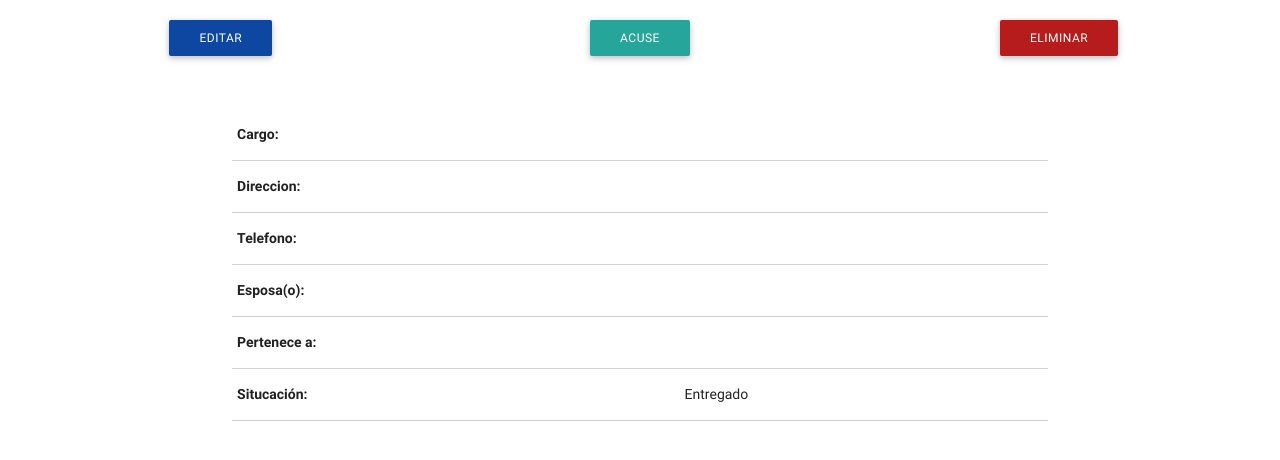
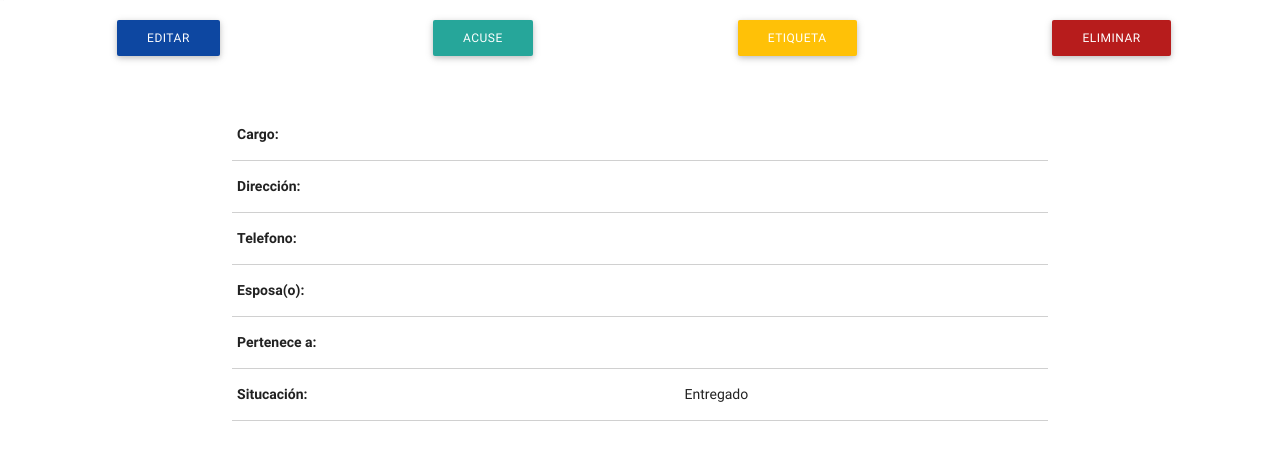
Before and after one commit to IngSisJoseEduardo/Directorio, a Django app: template directorio/templates/detalle_dir.html in a window 1280 px wide. Shown: the part 64-524 px from the top of the page. Run offline with Django 3.2, Linux system fonts and the light colour scheme; the template is opened without the code that fills it, so the values that code supplies are empty.

Commit message:
correcciones y fin de etiquetas

```diff
--- a/directorio/templates/detalle_dir.html
+++ b/directorio/templates/detalle_dir.html
@@ -6,15 +6,18 @@
 <div class="row">
     <div class="col m12" style="text-align:center; font-size: 12px;">
         <div class="row" style="margin-top: 20px;">
-            <div class="col m4">
+            <div class="col m3">
                 <a href='{% url "directorio:edit_dir" persona.id %}' class="btn blue darken-4">Editar</a>
             </div>
             {% if persona.status != "1" %}
-            <div class="col m4">
+            <div class="col m3">
                 <a href='{% url "directorio:doc" persona.id%}' class="btn ">Acuse</a>
             </div>
+            <div class="col m3">
+                <a href='{% url "directorio:una_etiqueta" persona.id %}' class="btn amber">Etiqueta</a>
+            </div>
             {% endif %}
-            <div class="col m4">
+            <div class="col m3">
                 <a href='{% url "directorio:confirm_dir" persona.id%}' class="btn red darken-4">Eliminar</a>
             </div>
         </div>
@@ -33,7 +36,7 @@
                             <th>Cargo:</th><td>{{persona.cargo | linebreaks}}</td>
                         </tr>
                         <tr>
-                            <th>Direccion:</th><td>{{persona.direccion |linebreaks}}</td>
+                            <th>Dirección:</th><td>{{persona.direccion |linebreaks}}</td>
                         </tr>
                         <tr>
                             <th>Telefono:</th><td>{{persona.telefono}}</td>
--- a/directorio/templates/editar_acuse.html
+++ b/directorio/templates/editar_acuse.html
@@ -25,14 +25,14 @@
                     </div>
                 {% endifequal %}
             {% endifequal %}
-            <div class="row">
+            <!--<div class="row">
                 <div class="col m12">
                     <h6>Relacionado con el obsequio</h6>
                 </div>
                 <div class="col m12">
                     <h5>{{acuse.obsequio.nombre}}</h5>
                 </div>
-            </div>
+            </div>-->
         </div>
     </div>
 {% endblock content %}
--- a/directorio/templates/home.html
+++ b/directorio/templates/home.html
@@ -40,7 +40,7 @@
                         <th>Prof.</th>
                         <th>Nombre</th>
                         {# <th>Aut.</th> #}
-                        <th>Acciones</th>
+                        <th>Detalle</th>
                     </tr>
                 </thead>
                 <tbody>
--- a/directorio/templates/load_detail.html
+++ b/directorio/templates/load_detail.html
@@ -1,7 +1,7 @@
 {% block content %}
 <div class="row">
     <div class="col m12">
-        <h6 id="mensaje-añadir"></h6>
+        <h5 id="mensaje-añadir" class="green-text text-darken-2"></h5>
     </div>
     <div class="col m2">
         <a href='{% url "directorio:edit_dir" persona.id %}' class="btn blue darken-4"><i class="material-icons">mode_edit</i></a>
@@ -38,7 +38,7 @@
                             <th>Cargo:</th><td>{{persona.cargo | linebreaks}}</td>
                         </tr>
                         <tr>
-                            <th>Direccion:</th><td>{{persona.direccion |linebreaks}}</td>
+                            <th>Dirección:</th><td>{{persona.direccion |linebreaks}}</td>
                         </tr>
                         <tr>
                             <th>Telefono:</th><td>{{persona.telefono}}</td>
--- a/directorio/views.py
+++ b/directorio/views.py
@@ -380,7 +380,7 @@ def seleccionar_acuses_directorio(request):
             }
 
             filename = fill_template('etiquetas.odt', context, output_format='docx')
-            visible_filename = 'mis_etiquetas.docx'
+            visible_filename = 'etiquetas.docx'
 
             return FileResponse(filename, visible_filename)
 
```
